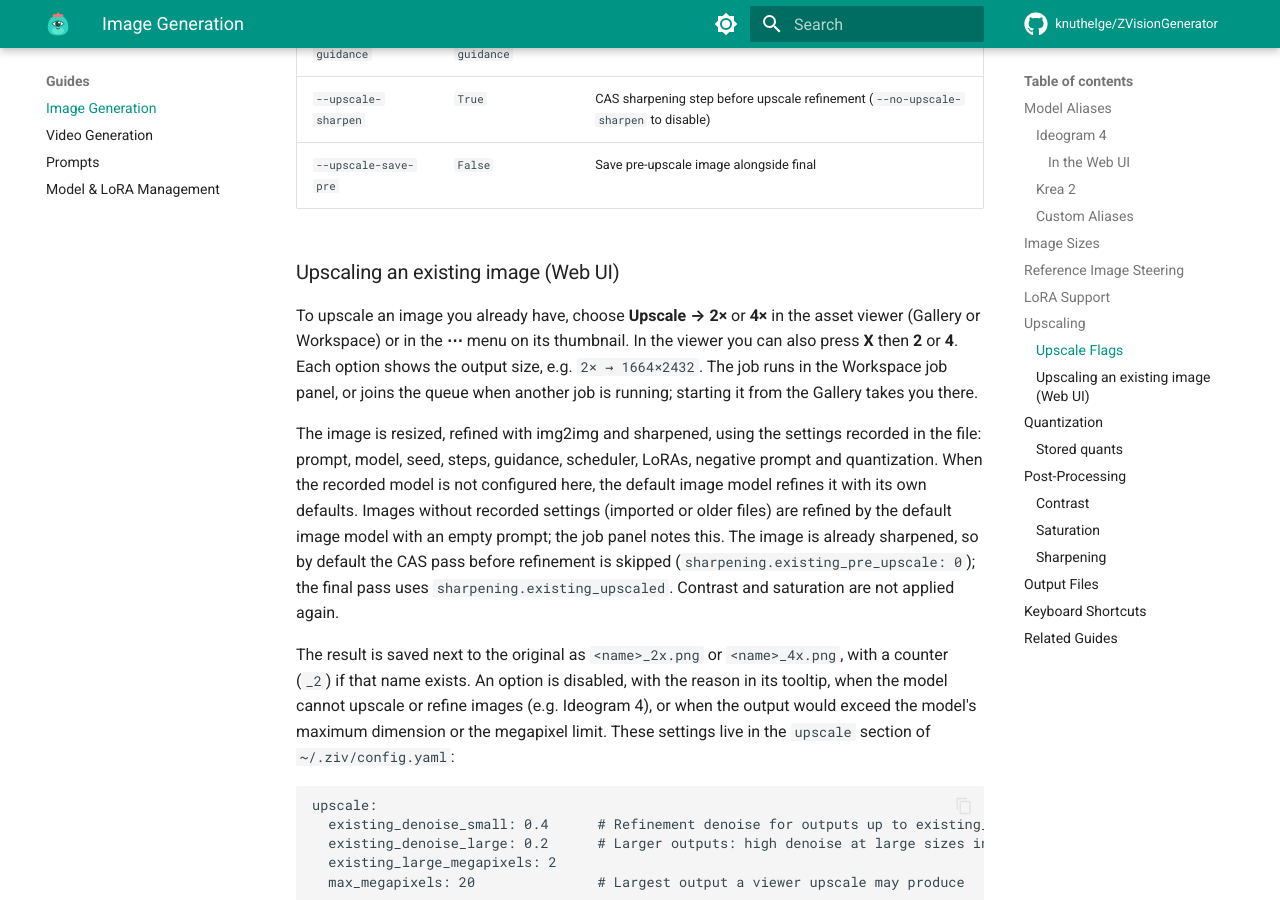
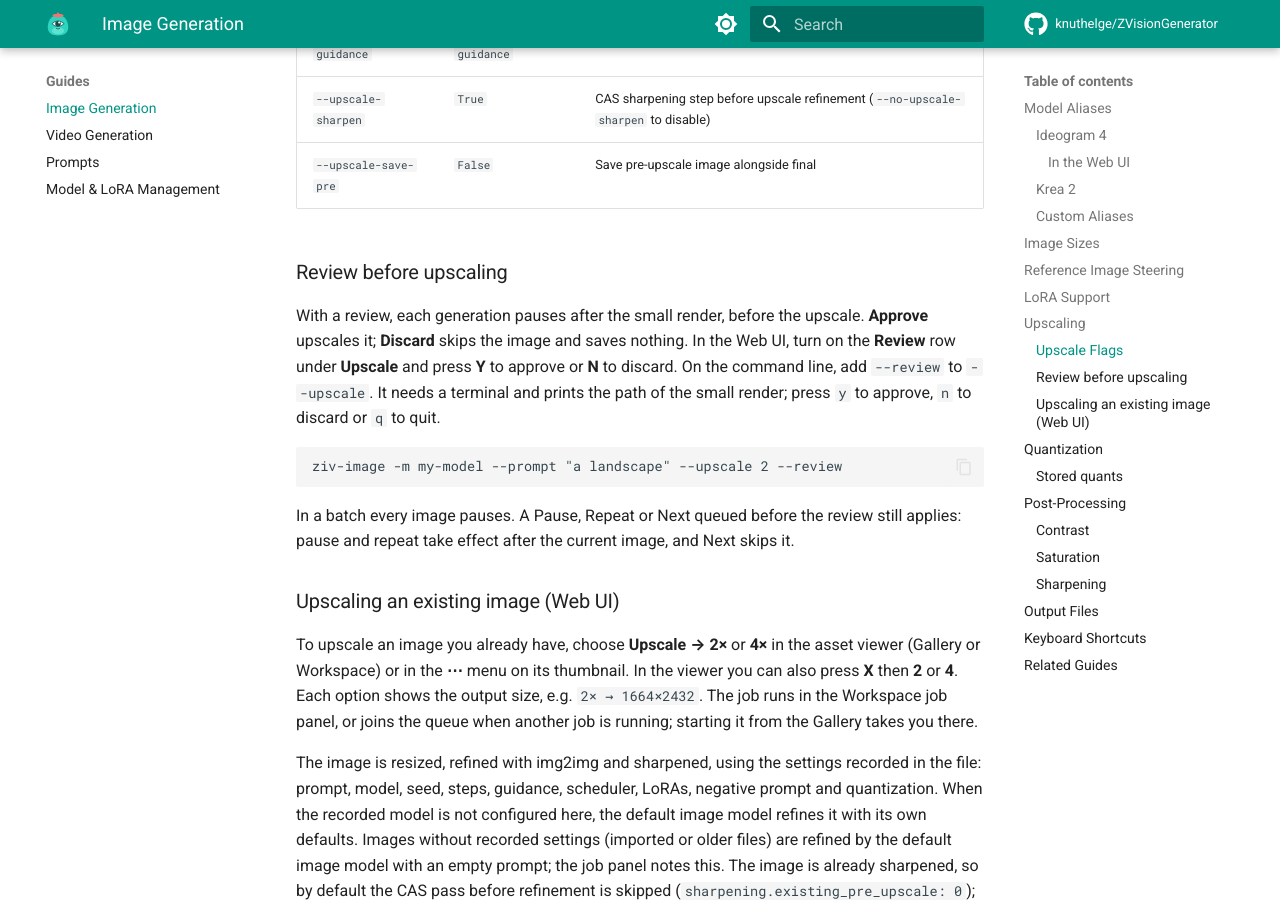
Before and after one commit to knuthelge/ZVisionGenerator, an MkDocs documentation site: the page built from docs/guides/image.md, in a window 1280 px wide and 900 px high, scrolled down 4850 px. Built offline with MkDocs 1.6.1 and Material for MkDocs 9.7.7, drawn with Linux system fonts in a browser that asks for light colours; comment, search, counter and statistics services are not loaded.

Commit message:
docs(upscale): document review before upscaling
- Image and video guides: the Review setting, the overlay, Y/N keys, CLI --review and how queued pause, repeat and next behave
- CLI reference, shortcut table and development notes, including the LTX internals the video review relies on
- Changelog entries, including that stopping the Web UI cancels the running job

````diff
--- a/docs/guides/image.md
+++ b/docs/guides/image.md
@@ -159,6 +159,16 @@ ziv-image -m my-model --prompt "a landscape" --upscale 2 --no-upscale-sharpen
 | `--upscale-sharpen` | `True` | CAS sharpening step before upscale refinement (`--no-upscale-sharpen` to disable) |
 | `--upscale-save-pre` | `False` | Save pre-upscale image alongside final |
 
+### Review before upscaling
+
+With a review, each generation pauses after the small render, before the upscale. **Approve** upscales it; **Discard** skips the image and saves nothing. In the Web UI, turn on the **Review** row under **Upscale** and press **Y** to approve or **N** to discard. On the command line, add `--review` to `--upscale`. It needs a terminal and prints the path of the small render; press `y` to approve, `n` to discard or `q` to quit.
+
+```bash
+ziv-image -m my-model --prompt "a landscape" --upscale 2 --review
+```
+
+In a batch every image pauses. A Pause, Repeat or Next queued before the review still applies: pause and repeat take effect after the current image, and Next skips it.
+
 ### Upscaling an existing image (Web UI)
 
 To upscale an image you already have, choose **Upscale → 2×** or **4×** in the asset viewer (Gallery or Workspace) or in the **⋯** menu on its thumbnail. In the viewer you can also press **X** then **2** or **4**. Each option shows the output size, e.g. `2× → 1664×2432`. The job runs in the Workspace job panel, or joins the queue when another job is running; starting it from the Gallery takes you there.
````
Also changed, not shown: CHANGELOG.md (+6 -0 lines), docs/development.md (+8 -1 lines), docs/getting-started.md (+2 -1 lines), docs/guides/video.md (+4 -0 lines), docs/reference/cli.md (+2 -0 lines).
